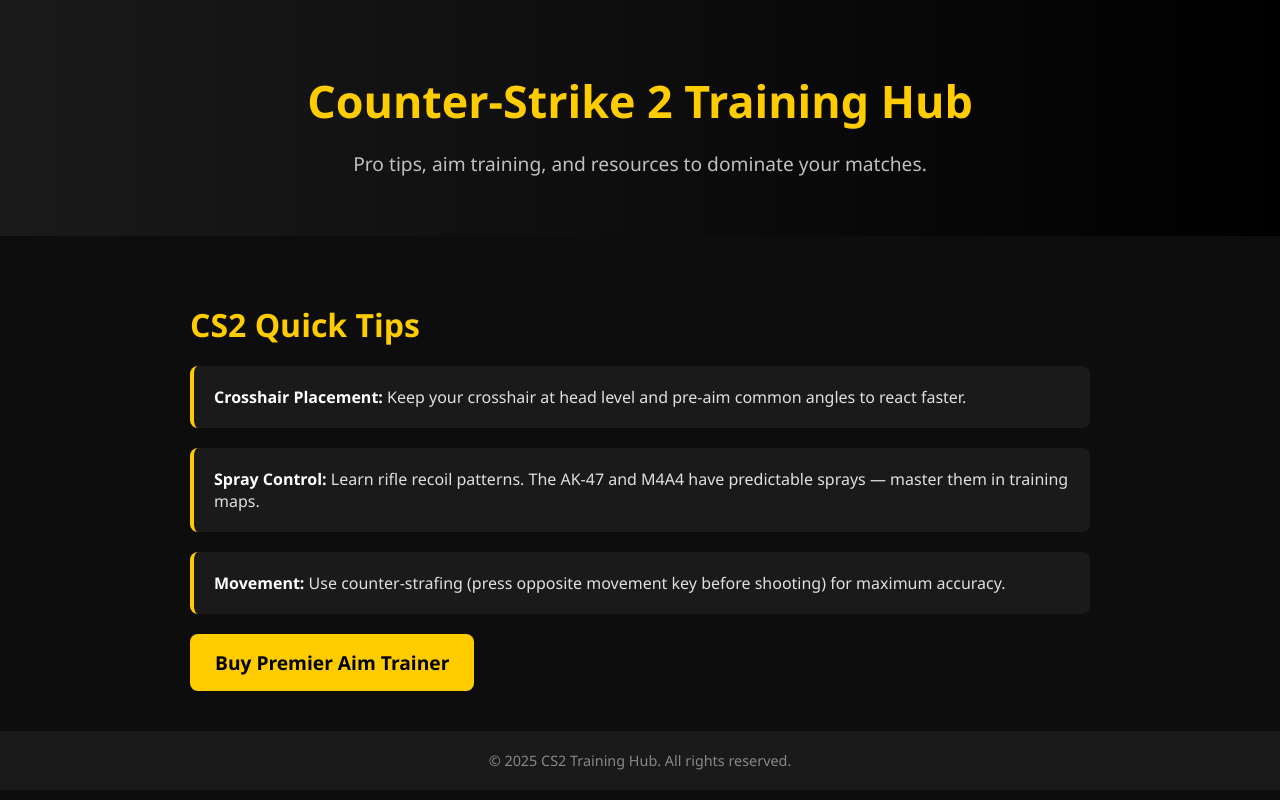
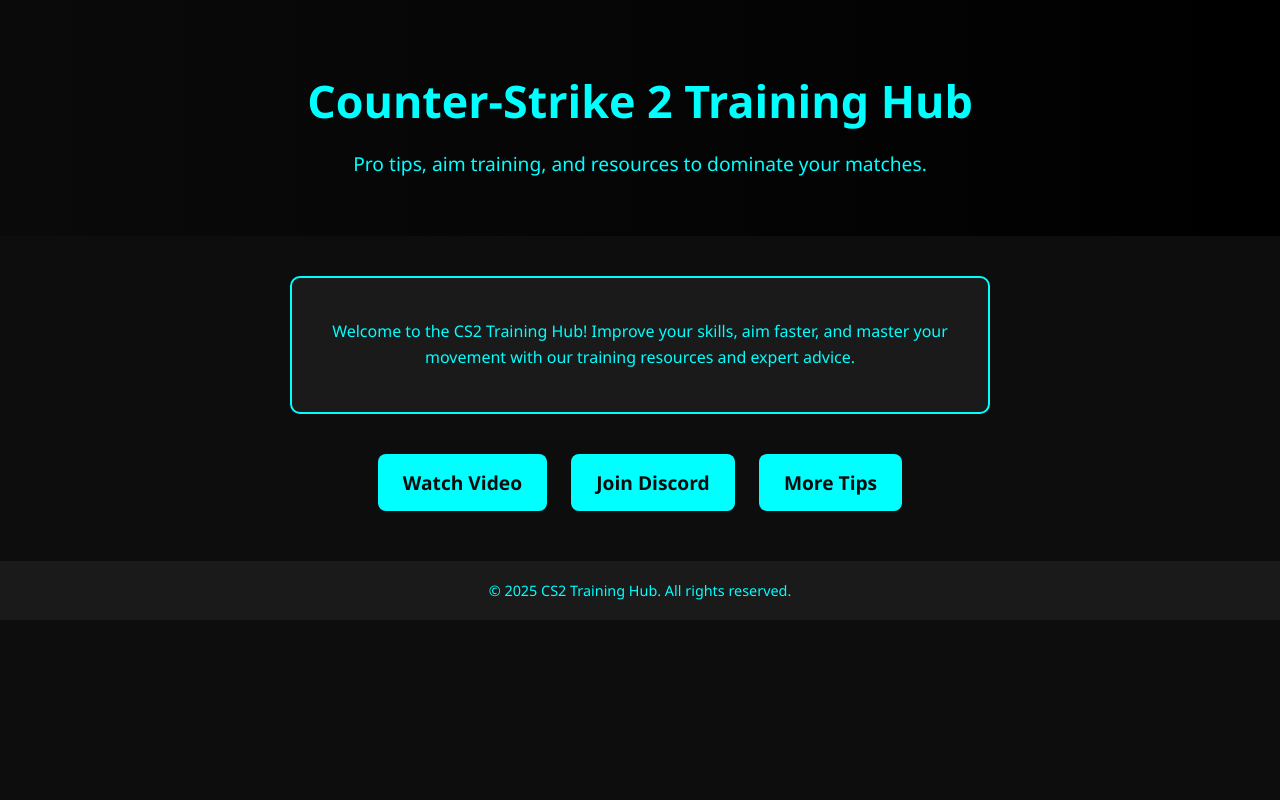
Before and after one commit to Wav3xx/wav3xx.github.io, a plain HTML site: page index.html in a window 1280 px wide. Drawn offline with Linux system fonts and the light colour scheme.

Commit message:
Update index.html

```diff
--- a/index.html
+++ b/index.html
@@ -9,64 +9,55 @@
             margin: 0;
             font-family: 'Segoe UI', Tahoma, Geneva, Verdana, sans-serif;
             background-color: #0d0d0d;
-            color: #e0e0e0;
+            color: #00ffff; /* Cyan text */
+            text-align: center;
         }
 
         header {
-            background: linear-gradient(90deg, #1a1a1a, #000000);
+            background: linear-gradient(90deg, #0a0a0a, #000000);
             padding: 40px 20px;
-            text-align: center;
         }
 
         header h1 {
             font-size: 2.8rem;
-            color: #ffcc00;
+            color: #00ffff;
             margin-bottom: 10px;
         }
 
         header p {
             font-size: 1.2rem;
-            color: #c0c0c0;
+            color: #00ffff;
         }
 
         section {
-            max-width: 900px;
-            margin: auto;
-            padding: 40px 20px;
+            max-width: 700px;
+            margin: 40px auto;
         }
 
-        h2 {
-            color: #ffcc00;
-            font-size: 2rem;
-            margin-bottom: 20px;
-        }
-
-        .tip {
+        .info-box {
             background-color: #1a1a1a;
-            padding: 20px;
-            border-radius: 8px;
-            margin-bottom: 20px;
-            border-left: 4px solid #ffcc00;
-        }
-
-        .tip strong {
-            color: #ffffff;
+            padding: 25px;
+            border-radius: 10px;
+            border: 2px solid #00ffff;
+            margin-bottom: 30px;
+            line-height: 1.6;
         }
 
         .btn {
             display: inline-block;
             padding: 15px 25px;
             font-size: 1.2rem;
-            background: #ffcc00;
-            color: black;
+            background: #00ffff;
+            color: #0d0d0d;
             border-radius: 8px;
             text-decoration: none;
             font-weight: bold;
+            margin: 10px;
             transition: background 0.3s ease;
         }
 
         .btn:hover {
-            background: #e6b800;
+            background: #00e5e5;
         }
 
         footer {
@@ -74,7 +65,7 @@
             padding: 20px;
             background: #1a1a1a;
             font-size: 0.9rem;
-            color: #888;
+            color: #00ffff;
         }
     </style>
 </head>
@@ -86,23 +77,13 @@
     </header>
 
     <section>
-        <h2>CS2 Quick Tips</h2>
-
-        <div class="tip">
-            <strong>Crosshair Placement:</strong> Keep your crosshair at head level and pre-aim common angles to react faster.
+        <div class="info-box">
+            <p>Welcome to the CS2 Training Hub! Improve your skills, aim faster, and master your movement with our training resources and expert advice.</p>
         </div>
 
-        <div class="tip">
-            <strong>Spray Control:</strong> Learn rifle recoil patterns. The AK-47 and M4A4 have predictable sprays — master them in training maps.
-        </div>
-
-        <div class="tip">
-            <strong>Movement:</strong> Use counter-strafing (press opposite movement key before shooting) for maximum accuracy.
-        </div>
-
-        <a class="btn" href="https://discord.gg/VP9thQpHj8" target="_blank">
-            Buy Premier Aim Trainer
-        </a>
+        <a class="btn" href="#" target="_blank">Watch Video</a>
+        <a class="btn" href="https://discord.gg/VP9thQpHj8" target="_blank">Join Discord</a>
+        <a class="btn" href="#" target="_blank">More Tips</a>
     </section>
 
     <footer>
```
